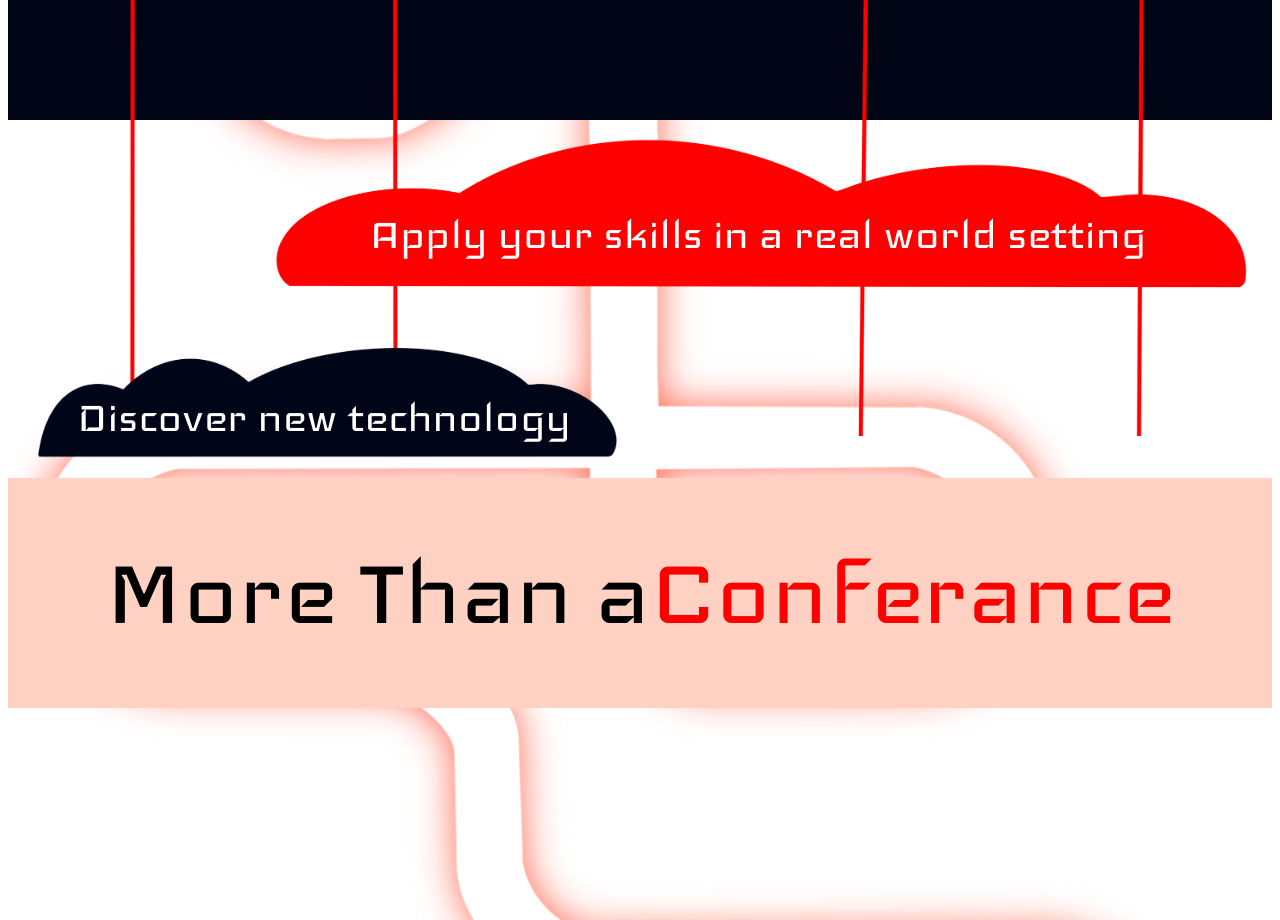
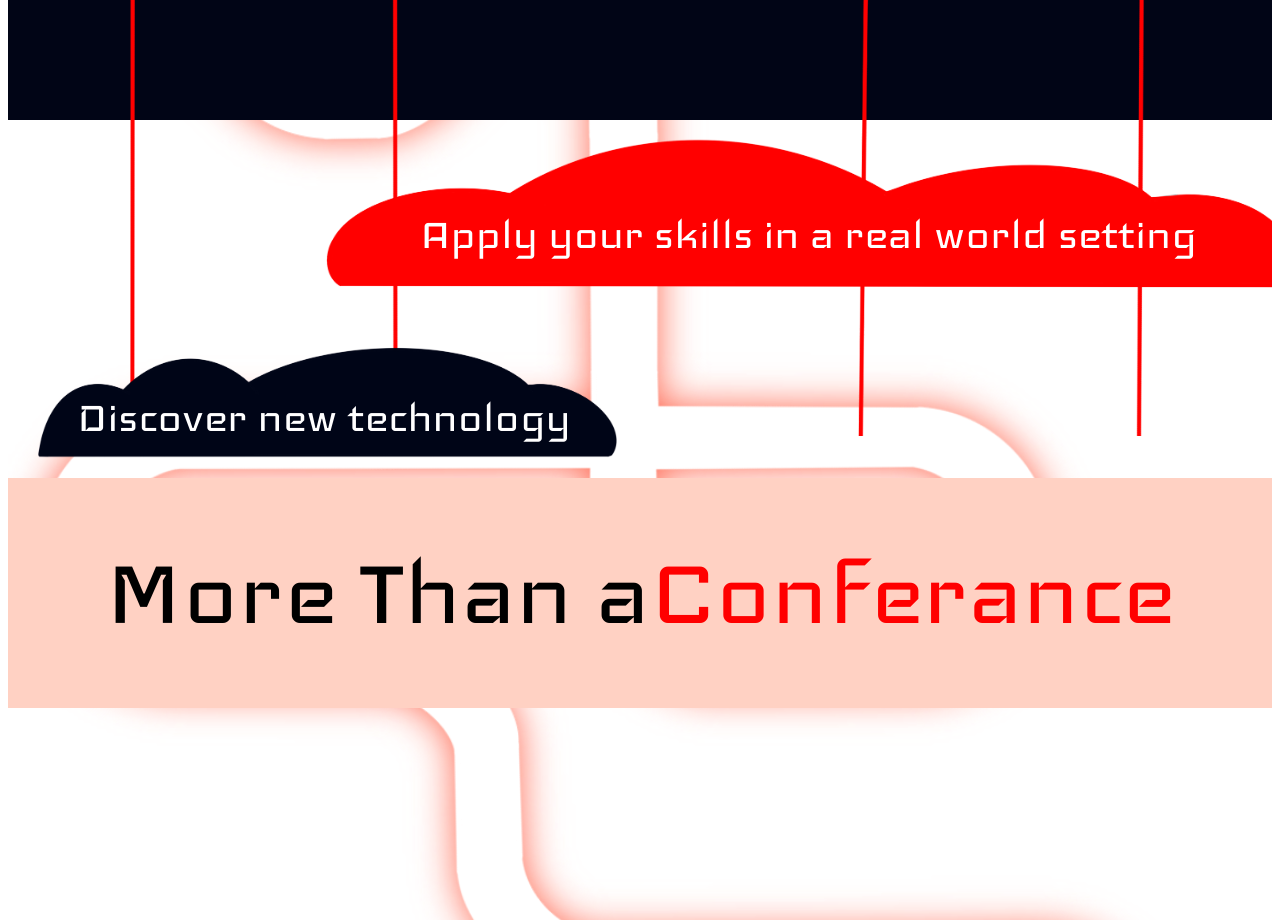
Before and after one commit to NetX2021/NetX2021.github.io, a React (Create React App) app: page / in a window 1280 px wide. Shown: the part 2600-3520 px from the top of the page. Built offline with nearby package versions, Linux system fonts and the light colour scheme; the HTML template or start-up script is replaced by a standard one; a web font is replaced by a local one.

Commit message:
created cloud animations

```diff
--- a/src/components/about.js
+++ b/src/components/about.js
@@ -88,12 +88,12 @@ export class about extends Component {
           </div>
 
           {/* Transition Animation */}
-          <div className="aboutTwoRows">
-            <div className="floatCloudText" style={{marginLeft: "20%"}}>
+          <div className="aboutTwoRows" style={{overflow: "hidden"}}>
+            <div className="floatRedCloudText" style={{width: "80%"}}>
                 <span style={{position: "absolute", transform: "translate(14%, 7vw)"}}>Apply your skills in a real world setting</span>
               <img src={redCloud} style={{width: "100%"}}></img>
             </div>
-            <div className="floatCloudText">
+            <div className="floatBlackCloudText">
                 <span style={{position: "absolute", transform: "translate(14%, 6vw)"}}>Discover new technology</span>
                 <img src={blackCloud} style={{width: "50%"}}></img>
             </div>
--- a/src/styles/about.css
+++ b/src/styles/about.css
@@ -111,19 +111,36 @@
     src: url("iceland-regular.ttf");
   }
 
-  .floatCloudText{
+  .floatRedCloudText{
     color: white;
     font-size: 4vw;
     font-family: themeFont;
     src: url("iceland-regular.ttf");
     display: flex;
     flex-direction: column;
-
-    /*animation: moveclouds 10s linear infinite;
-    animation-iteration-count: 1;*/
+    animation: moveRedCloud 6s linear infinite;
+    animation-fill-mode: forwards;
+    animation-iteration-count: 1;
   }
 
-  @keyframes moveclouds {
-    0% {right: -50%;}
-      100% {right: 20%;}
+  .floatBlackCloudText{
+    color: white;
+    font-size: 4vw;
+    font-family: themeFont;
+    src: url("iceland-regular.ttf");
+    display: flex;
+    flex-direction: column;
+    animation: moveBlackCloud 4s linear infinite;
+    animation-fill-mode: forwards;
+    animation-iteration-count: 1;
   }
+
+  @keyframes moveRedCloud {
+    0%{transform: translateX(125%);}
+    100%{transform: translateX(30%);}
+  }
+
+  @keyframes moveBlackCloud {
+    0%{transform: translateX(-50%);}
+    100%{transform: translateX(0%);}
+  }
```
Also changed, not shown: 1 other file (tests, documents, lock files or other folders).
